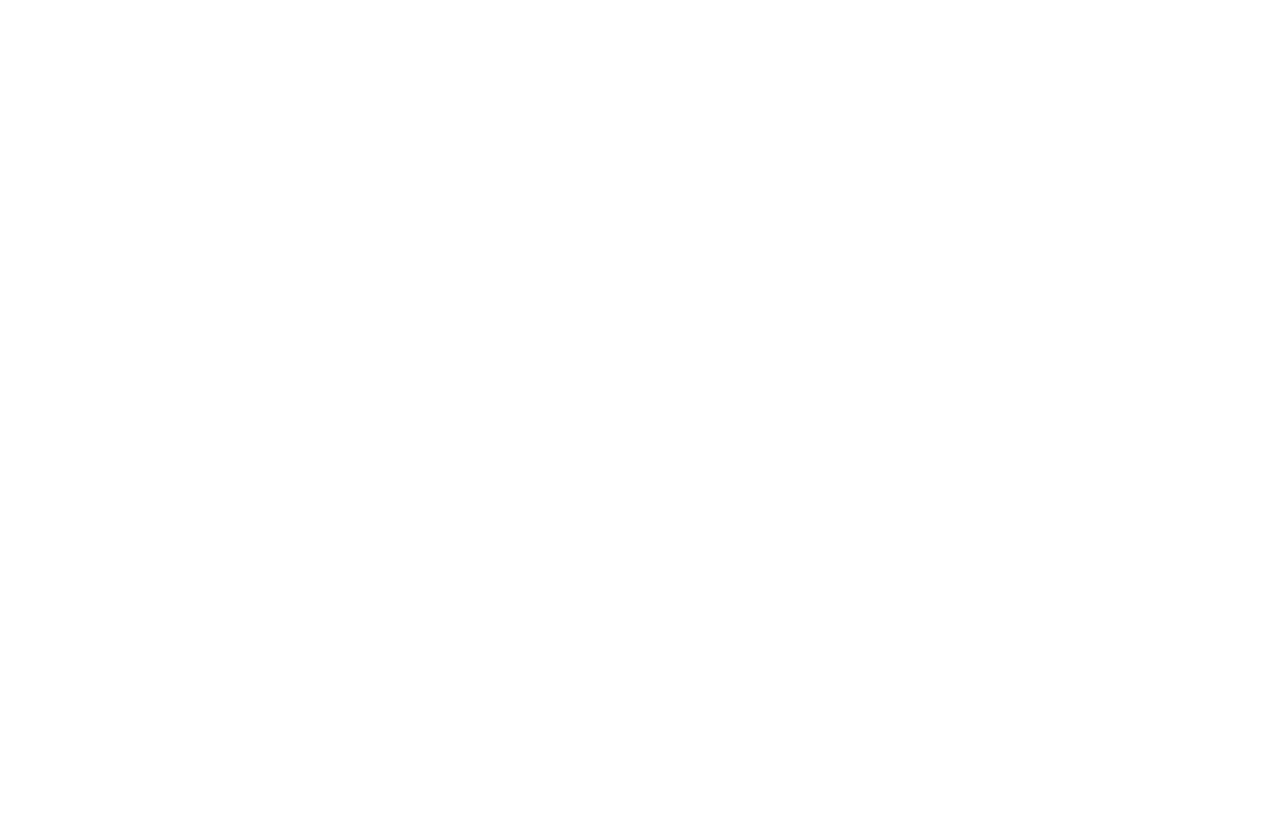
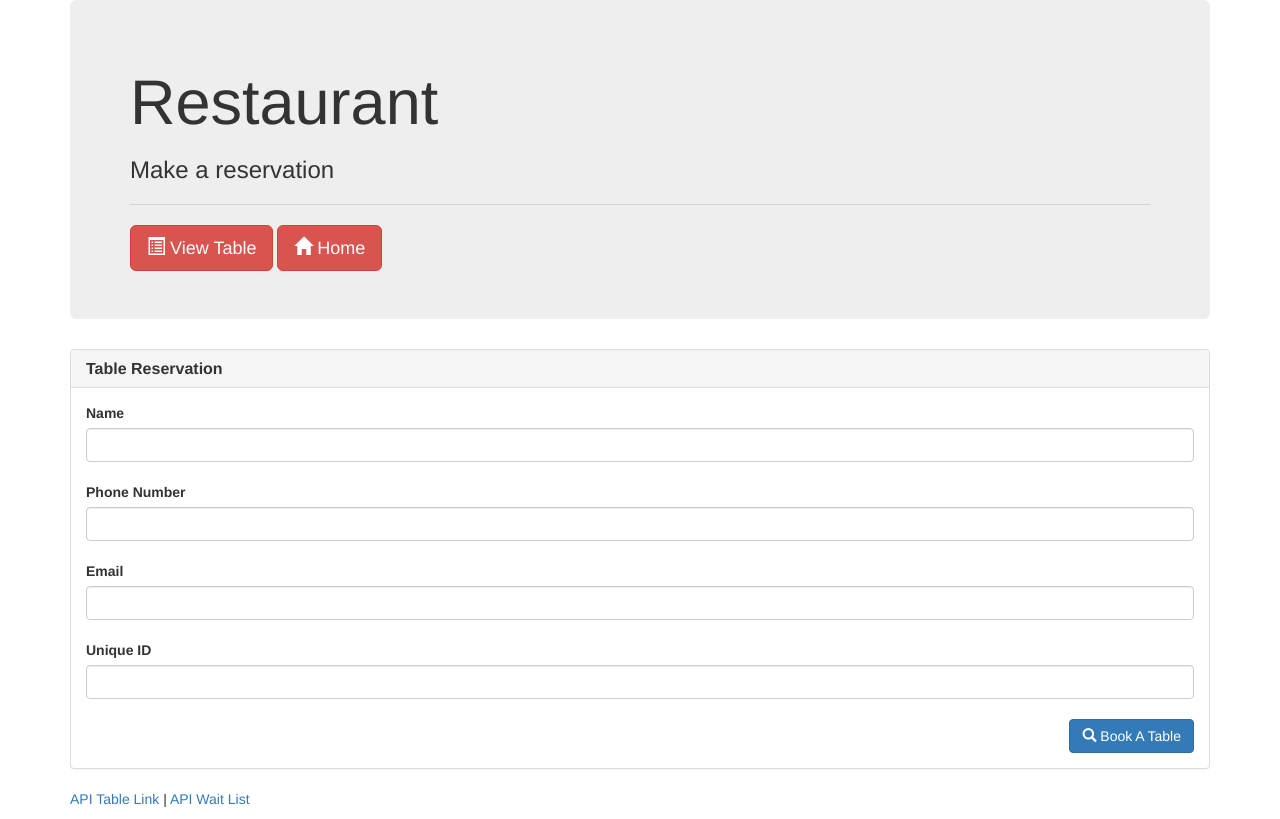
Before and after one commit to michellechristina/restaurant, a plain HTML site: page public/reserve.html in a window 1280 px wide. Drawn offline with nearby package versions, Linux system fonts and the light colour scheme.

Commit message:
reserve and index updated

```diff
--- a/public/reserve.html
+++ b/public/reserve.html
@@ -0,0 +1,61 @@
+<!DOCTYPE html>
+<html lang="en">
+<head>
+  <meta charset="UTF-8">
+  <title>Restaurant</title>
+  <!-- Latest compiled and minified CSS & JS -->
+  <link rel="stylesheet" href="https://maxcdn.bootstrapcdn.com/bootstrap/3.3.6/css/bootstrap.min.css">
+  <script src="https://code.jquery.com/jquery.js"></script>
+  <script src="https://maxcdn.bootstrapcdn.com/bootstrap/3.3.6/js/bootstrap.min.js"></script>
+
+</head>
+<body>
+
+  <div class="container">
+    <div class="jumbotron">
+      <h1>Restaurant</h1>
+      <h3>Make a reservation</h3>
+      <hr>
+      <button type="button" class="btn btn-danger btn-lg"><span class="glyphicon glyphicon-list-alt"></span> <a href="tables.html" style="color: #fff">View Table</a></button>
+      <button type="button" class="btn btn-danger btn-lg"><span class="glyphicon glyphicon-home"></span><a href="index.html" style="color: #fff"> Home</a></button>
+
+    </div>
+    <div class="row">
+
+
+
+      <div class="col-lg-12">
+
+        <div class="panel panel-default">
+          <div class="panel-heading">
+            <h3 class="panel-title"><strong>Table Reservation</strong></h3>
+          </div>
+          <div class="panel-body">
+                <label>Name</label>
+            <input type="text" id="name" class="form-control">
+            <br>
+            <label>Phone Number</label>
+            <input type="text" id="phone" class="form-control">
+            <br>
+            <label>Email</label>
+            <input type="text" id="email" class="form-control">
+            <br>
+            <label>Unique ID</label>
+            <input type="text" id="uniqueID" class="form-control">
+            <br>
+            <div class="text-right">
+              <button type="submit" class="btn btn-primary btn-md" id="search-btn"><span class="glyphicon glyphicon-search"></span> Book A Table</button>
+            </div>
+          </div>
+        </div>
+
+
+      </div>
+    </div>
+  </div>
+
+  <footer class="footer">
+        <div class="container">
+              <p><a href="/api/tables">API Table Link</a> | <a href="/api/waitlist">API Wait List</a></p>
+        </div>
+      </footer>
```
Also changed, not shown: public/index.html (+2 -2 lines).
